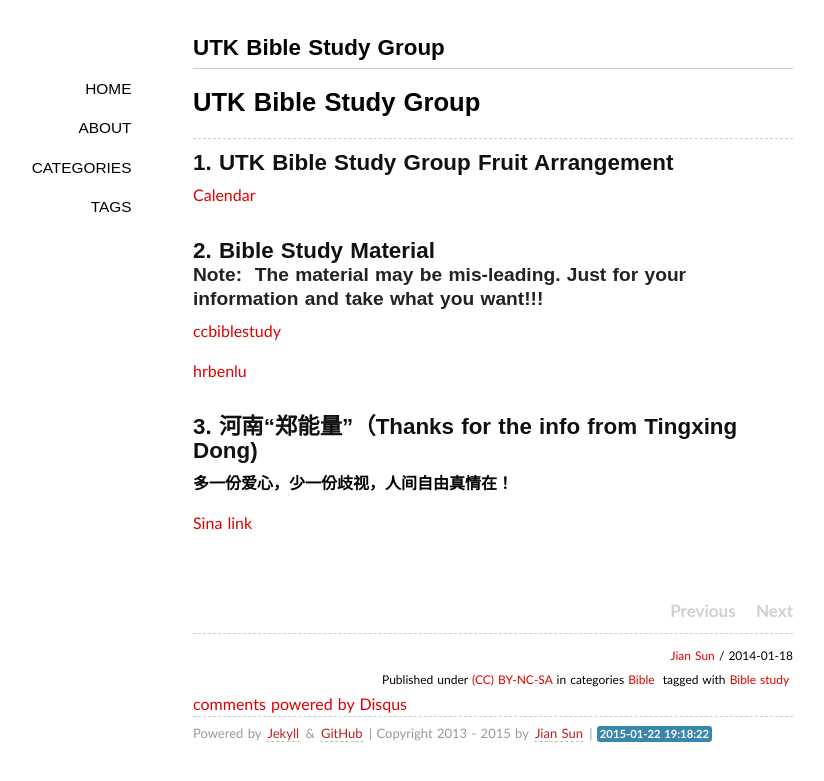
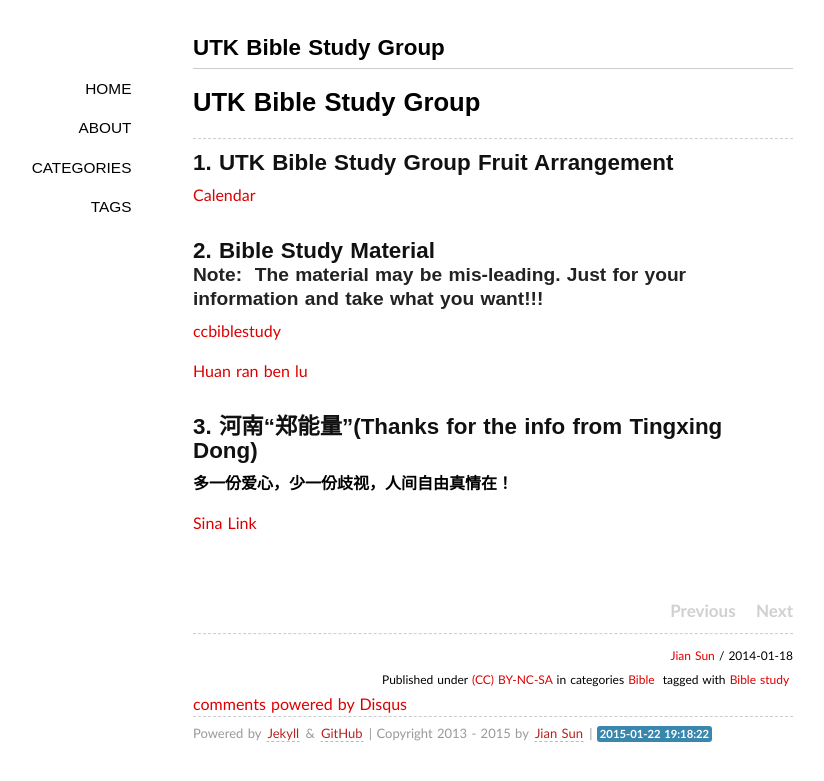
Before and after one commit to sjsprecious/sjsprecious.github.io, a Jekyll site: the page built from _posts/2014-01-18-UTK-BIBLE-STUDY-GROUP.md, in a window 1280 px wide. Shown: the top 781 px of the page, without its empty margins (147-971 px from the left). Built offline with Jekyll 4.4.1, drawn with Linux system fonts in a browser that asks for light colours; some web fonts are replaced; comment, search, counter and statistics services are not loaded.

Commit message:
grammar check

```diff
--- a/_posts/2014-01-18-UTK-BIBLE-STUDY-GROUP.md
+++ b/_posts/2014-01-18-UTK-BIBLE-STUDY-GROUP.md
@@ -21,11 +21,11 @@
 
 [ccbiblestudy](http://www.ccbiblestudy.org/index-T.htm)<br>
 
-[hrbenlu](http://www.hrbenlu.com/)<br><br>
+[Huan ran ben lu](http://www.hrbenlu.com/)<br><br>
 
 
-## 3. 河南“郑能量”（Thanks for the info from Tingxing Dong)<br>
+## 3. 河南“郑能量”(Thanks for the info from Tingxing Dong)<br>
 
 **多一份爱心，少一份歧视，人间自由真情在！**<br>
 
-[Sina link](http://henan.sina.com.cn/news/s/2013-01-29/0711-49502.html)
+[Sina Link](http://henan.sina.com.cn/news/s/2013-01-29/0711-49502.html)
```
